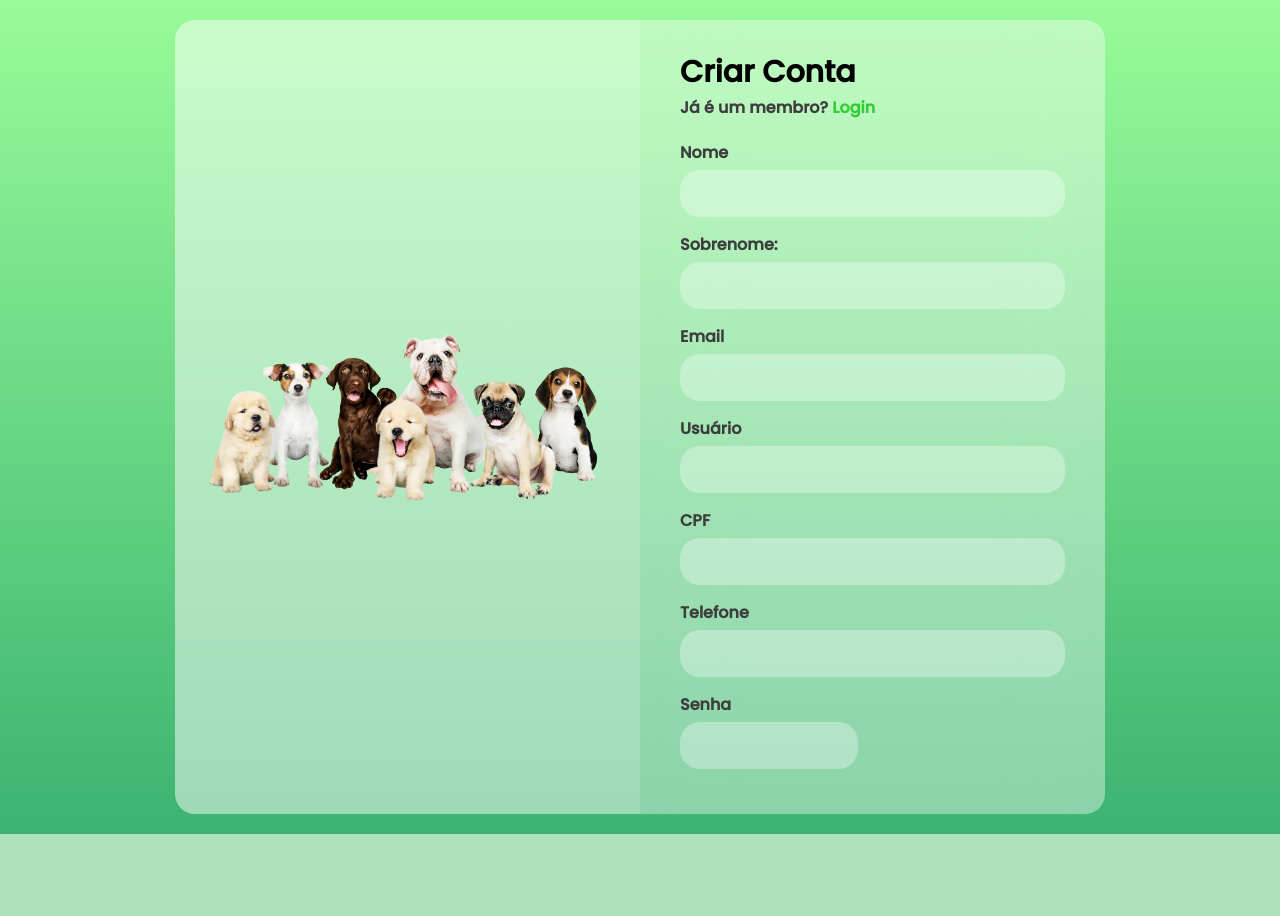
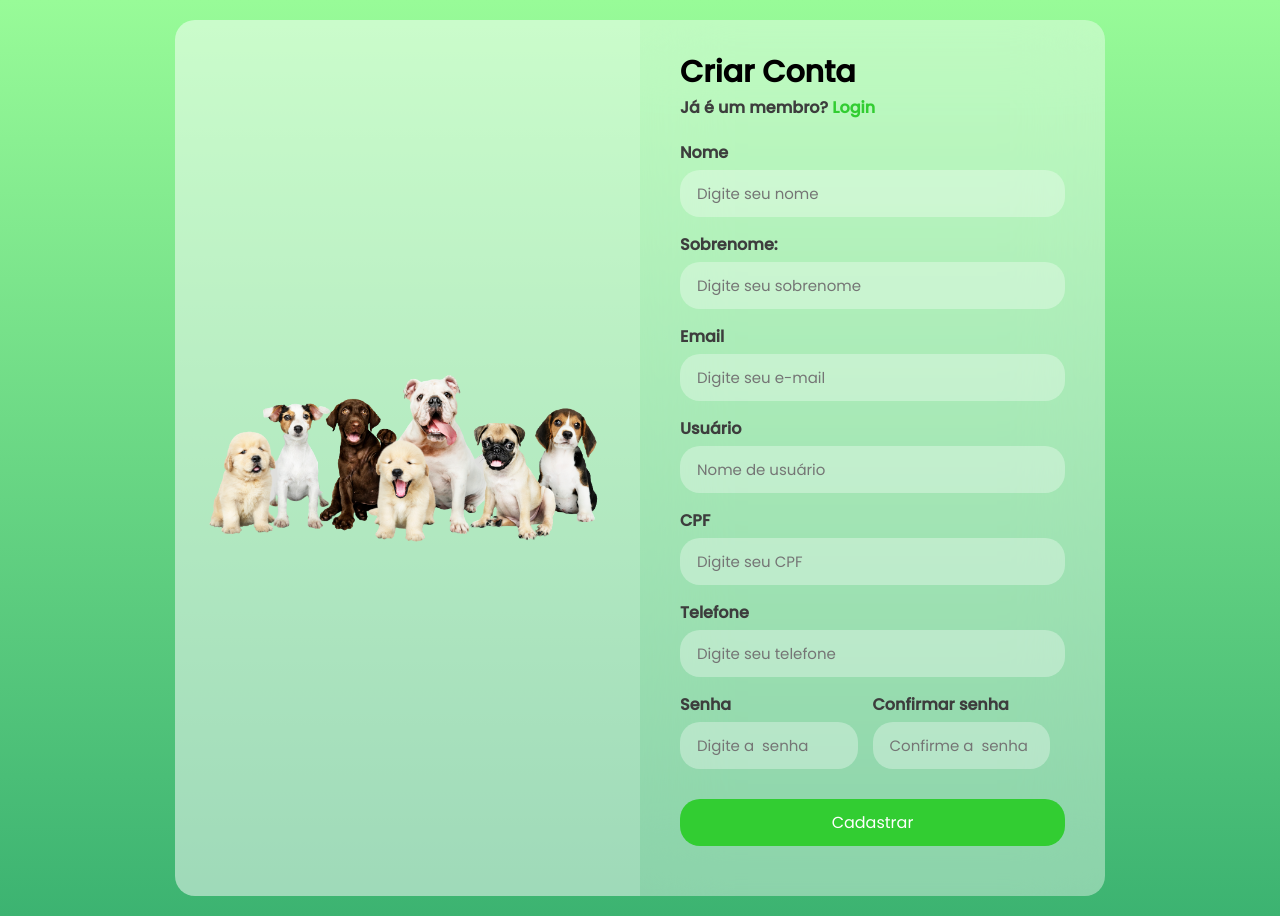
Before and after one commit to JaimeWillianCarneiro/petshoppweb-final, a Django app: page /cadastro/ in a window 1280 px wide. Before the commit the page ends 834 px from the top, so only its background shows below. Run offline with Django 4.2, Linux system fonts and the light colour scheme; parts of the project's set-up code (start-up, migrations or seed data) failed here and were passed over.

Commit message:
cadastro ok

```diff
--- a/app/forms.py
+++ b/app/forms.py
@@ -36,12 +36,12 @@ class formularioCadastro(forms.ModelForm):
 
 
 
-class LoginForm(forms.Form):
-    username = forms.CharField(max_length=100)
-    password = forms.CharField(widget=forms.PasswordInput)
-    def clean(self):
-        cleaned_data = super().clean()
-        username = cleaned_data.get('username')
-        password = cleaned_data.get('password')
-    if not authenticate(username=username, password=password):
-        raise forms.ValidationError('Invalid username or password')
+# class LoginForm(forms.Form):
+#     username = forms.CharField(max_length=100)
+#     password = forms.CharField(widget=forms.PasswordInput)
+#     def clean(self):
+#         cleaned_data = super().clean()
+#         username = cleaned_data.get('username')
+#         password = cleaned_data.get('password')
+#     if not authenticate(username=username, password=password):
+#         raise forms.ValidationError('Invalid username or password')
--- a/app/templates/cadastro.html
+++ b/app/templates/cadastro.html
@@ -18,8 +18,8 @@
         </div>
         <div class="form-box">
             <h2>Criar Conta</h2>
-            <p> Já é um membro? <a href="/painellogin/">Login</a></p>
-            <form name="form-users" id="formUsers" method="post" action="/processa/">
+            <p> Já é um membro? <a href="/login/">Login</a></p>
+            <form name="form-users" id="formUsers" method="post" action="/store/">
                 {% if msg %}
                 <div class="alert {{class}}">
                     {{msg}}
@@ -33,8 +33,8 @@
 
                 <div class="input-group">
                     <label for="nome"> Nome </label>
-                    <!-- <input type="text" id="name"  name= "name" placeholder="Digite seu nome" required> -->
-                    {{form.nome}}
+                     <input type="text" id="name"  name= "name" placeholder="Digite seu nome" required>
+
 
                 </div>
 
@@ -42,23 +42,26 @@
 
                 <div class="input-group">
                     <label for="name" class="form_label"> Sobrenome:  </label>
-                {{form.sobrenome}}
+                    <input type="text" id="name"  name= "sobrenome" placeholder="Digite seu sobrenome" required>
+                    {% comment %} {{form.sobrenome}} {% endcomment %}
                 </div>
 
 
                 <div class="input-group">
                     <label for="email">Email</label>
-                    {{form.email}}
+                    <input type="text" id="name"  name= "email" placeholder="Digite seu e-mail" required>
+                    {% comment %} {{form.email}} {% endcomment %}
                 </div>
 
                 <div class="input-group">
                     <label for="usuario"> Usuário</label>
-                    {{form.nomeUsuario}}
+                    <input type="text" id="name"  name= "username" placeholder="Nome de usuário" required>
+                    {% comment %} {{form.nomeUsuario}} {% endcomment %}
                 </div>
         <div class="input-group">
                     <label for="CPF"> CPF</label>
 
-                     {{form.cpf}}
+                    <input type="text" id="name"  name= "cpf" placeholder="Digite seu CPF" required>
 
                     </div>
 
@@ -66,16 +69,17 @@
 
                 <div class="input-group">
                     <label for="telefone">Telefone</label>
-                    {{form.telefone}}
+                    {% comment %} {{form.telefone}} {% endcomment %}
+                    <input type="text" id="name"  name= "telefone" placeholder="Digite seu telefone" required>
                 </div>
 
 
                 <div class="input-group w50">
                     <label for="senha">Senha</label>
-                    {{form.senha}}
+                    <input type="password" id="password-conf" name="password" placeholder="Digite a  senha" required>
                 </div>
 
-                              <!--
+
 
                 <div class="input-group w50">
                     <label for="Confirmarsenha">Confirmar senha</label>
--- a/app/views.py
+++ b/app/views.py
@@ -20,25 +20,22 @@ def processaform(request):
         data['class'] = 'alert-success'
         return render(request,'cadastro.html',data)
 
-from django.shortcuts import render, redirect
-from django.contrib.auth.models import User
-from django.contrib.auth import authenticate, login
 
-from .forms import CadastroForm
+# from .forms import CadastroForm
 
-def cadastro_view(request):
-    form = CadastroForm()
-    if request.method == 'POST':
-        form = CadastroForm(request.POST)
-        if form.is_valid():
-            username = form.cleaned_data['username']
-            email = form.cleaned_data['email']
-            password = form.cleaned_data['password1']
-            user = User.objects.create_user(username, email, password)
-            user = authenticate(request, username=username, password=password)
-            login(request, user)
-            return redirect('home')
-    return render(request, 'cadastro.html', {'form': form})
+# def cadastro_view(request):
+#     form = CadastroForm()
+#     if request.method == 'POST':
+#         form = CadastroForm(request.POST)
+#         if form.is_valid():
+#             username = form.cleaned_data['username']
+#             email = form.cleaned_data['email']
+#             password = form.cleaned_data['password1']
+#             user = User.objects.create_user(username, email, password)
+#             user = authenticate(request, username=username, password=password)
+#             login(request, user)
+#             return redirect('home')
+#     return render(request, 'cadastro.html', {'form': form})
 
 
 def painellogin(request):
@@ -56,7 +53,7 @@ def store(request):
         usuario_aux1 = User.objects.get(username=request.POST['username'])
 
         if usuario_aux or usuario_aux1 :
-            return render(request, 'caminho para o index', {'msg': 'Erro! Já existe um usuário com o mesmo e-mail'})
+
 
             data['msg'] = 'Já existe um usuário com o mesmo e-mail ou como mesmo nome de usuário!'
             data['class'] = 'alert-danger'
@@ -66,10 +63,10 @@ def store(request):
             data['msg'] = 'Senha e confirmação de senha diferentes!'
             data['class'] = 'alert-danger'
         else:
-            print(request.POST['user'])
-            user = User.objects.create_user(request.POST['user'], request.POST['email'], request.POST['password'])
+            # print(request.POST['user'])
+            user = User.objects.create_user(request.POST['username'], request.POST['email'], request.POST['password'])
             user.first_name = request.POST['name']
-            user.last_name = request.POST['last_name']
+            user.last_name = request.POST['sobrenome']
             user.save()
             data['msg'] = 'Usuário cadastrado com sucesso!'
             data['class'] = 'alert-success'
@@ -109,7 +106,7 @@ def logouts(request):
 from django.shortcuts import render, redirect
 from django.contrib.auth import authenticate, login
 
-from .forms import LoginForm
+# from .forms import LoginForm
 
 def login_view(request):
     form = LoginForm()
```
Also changed, not shown: db.sqlite3.
